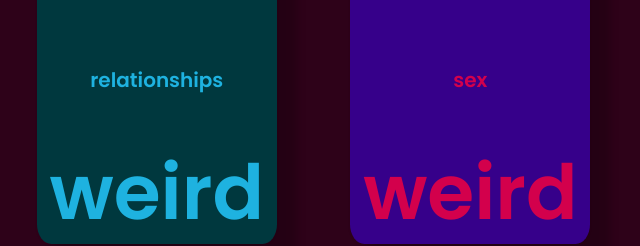
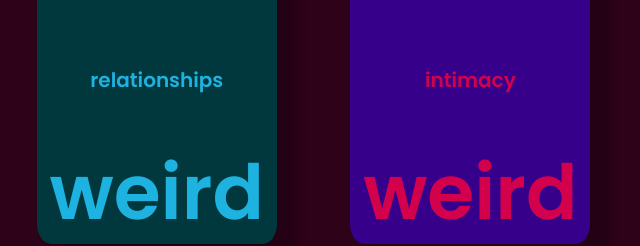
Before and after one commit to justinhompho/kinda_weird, a plain HTML site: page index.html in a window 1280 px wide. Shown: the part 384-630 px from the top of the page, 640-1280 px from the left. Drawn offline with Linux system fonts and the light colour scheme.

Commit message:
rename "sex" on landing page

```diff
--- a/index.html
+++ b/index.html
@@ -56,7 +56,7 @@
                 <input type="checkbox" id="sexToggleBtn">
                 <div class="card sex">
                     <h1 class="kinda">kinda</h1>
-                    <p>sex</p>
+                    <p>intimacy</p>
                     <h1 class="weird">weird</h1>
                 </div>
             </label>
```
